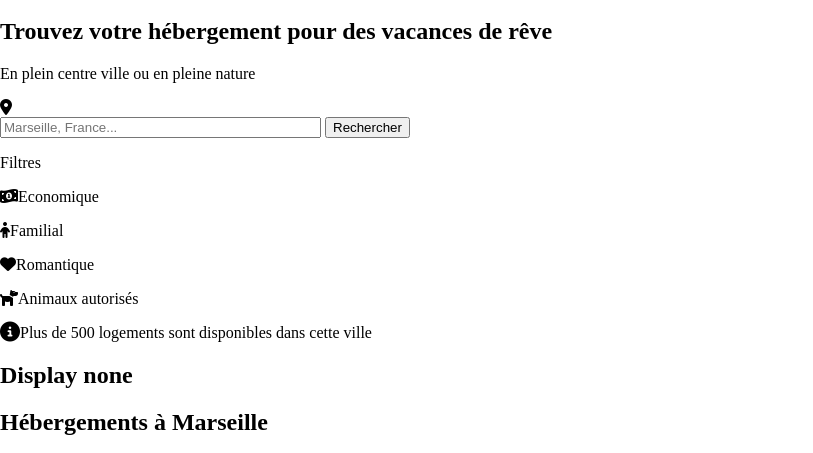
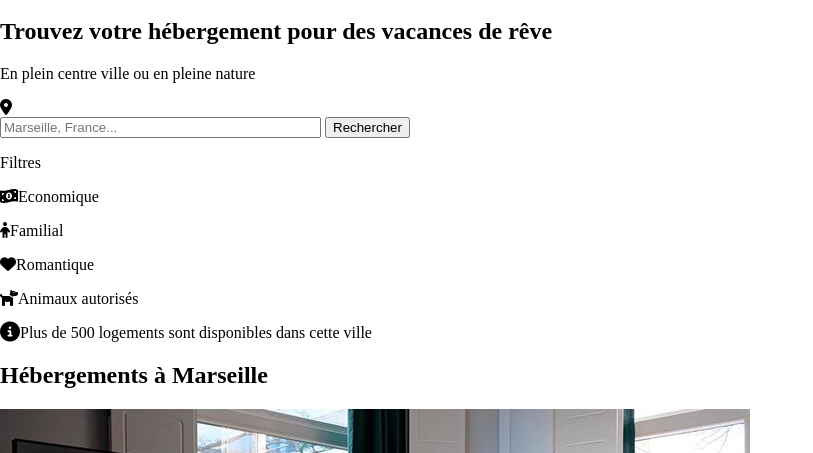
Before and after one commit to akrem2/Akremnaceur_4_04223048, a plain HTML site: page index.html in a window 1280 px wide. Shown: the part 272-725 px from the top of the page, without its empty margins (0-813 px from the left). Drawn offline with Linux system fonts and the light colour scheme.

Commit message:
Update index.html

```diff
--- a/index.html
+++ b/index.html
@@ -53,7 +53,7 @@
 
         <!-- HEBERGEMENTS MARSEILLE et POPULAIRES -->
         <section id="section2">
-            <h2 class="displaynone">Display none</h2>
+
 
             <!-- HEBERGEMENTS MARSEILLE -->
             <section id="section2a">
```
